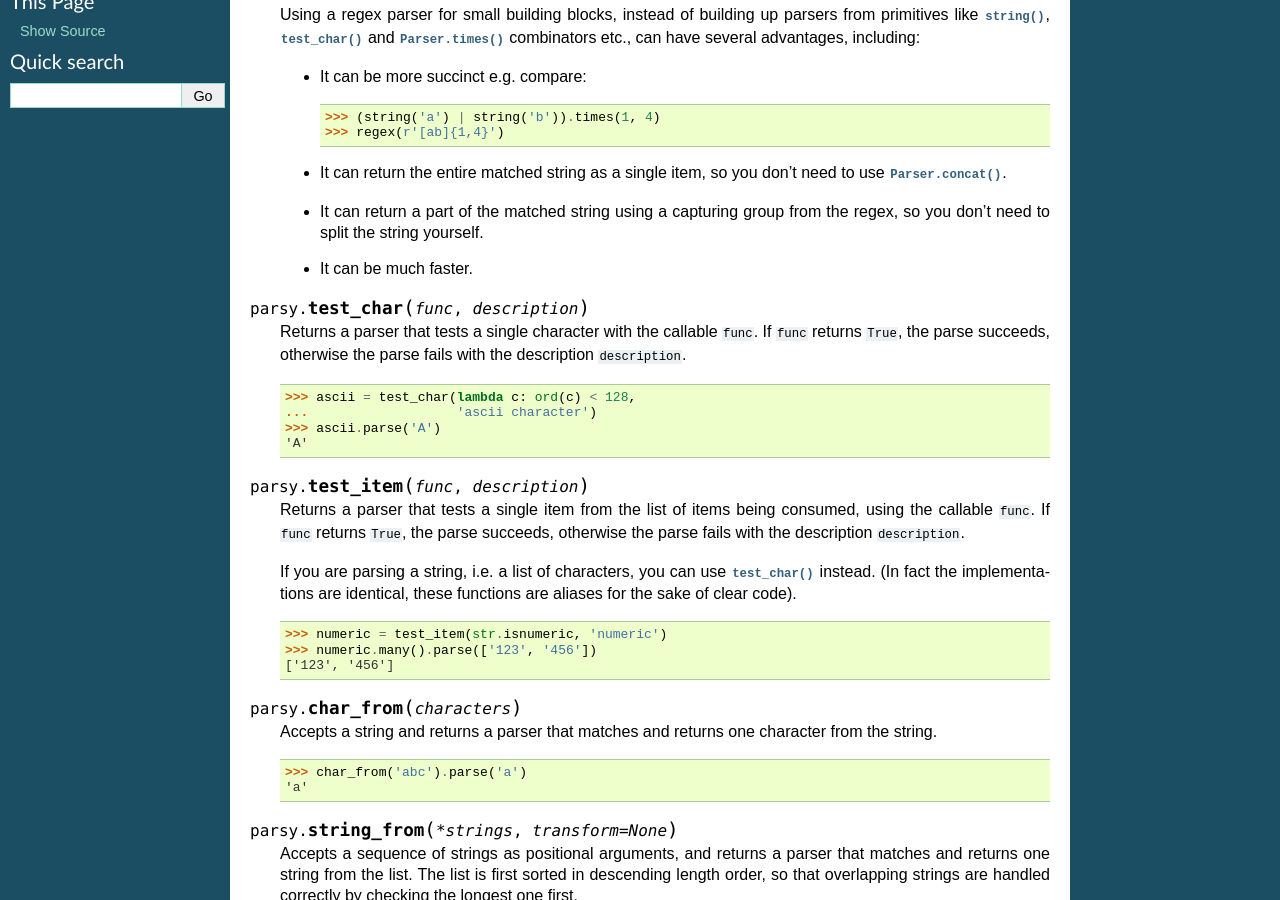
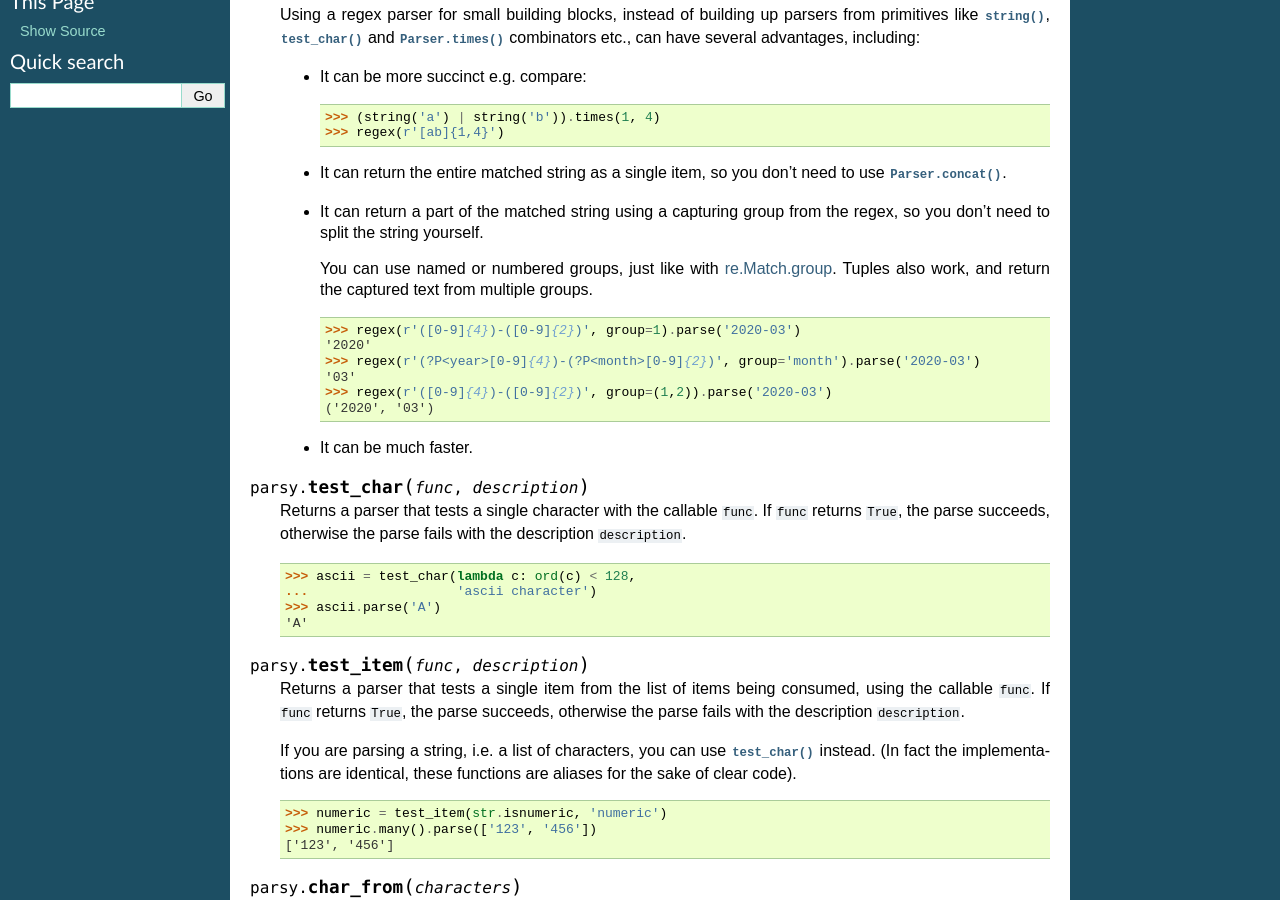
Before and after one commit to python-parsy/parsy, a Sphinx documentation site: the page built from docs/ref/primitives.rst, in a window 1280 px wide and 900 px high, scrolled down 553 px. Built offline with Sphinx 7.4.7, drawn with Linux system fonts in a browser that asks for light colours.

Commit message:
Add more explanation and examples of group parameter to docs

```diff
--- a/docs/ref/primitives.rst
+++ b/docs/ref/primitives.rst
@@ -52,6 +52,20 @@ These are the lowest level building blocks for creating parsers.
      so you don't need to use :meth:`Parser.concat`.
    * It can return a part of the matched string using a capturing group
      from the regex, so you don't need to split the string yourself.
+
+     You can use named or numbered groups, just like with `re.Match.group
+     <https://docs.python.org/3/library/re.html#re.Match.group>`_.
+     Tuples also work, and return the captured text from multiple groups.
+
+     .. code-block:: python
+
+        >>> regex(r'([0-9]{4})-([0-9]{2})', group=1).parse('2020-03')
+        '2020'
+        >>> regex(r'(?P<year>[0-9]{4})-(?P<month>[0-9]{2})', group='month').parse('2020-03')
+        '03'
+        >>> regex(r'([0-9]{4})-([0-9]{2})', group=(1,2)).parse('2020-03')
+        ('2020', '03')
+
    * It can be much faster.
 
 .. function:: test_char(func, description)
```
